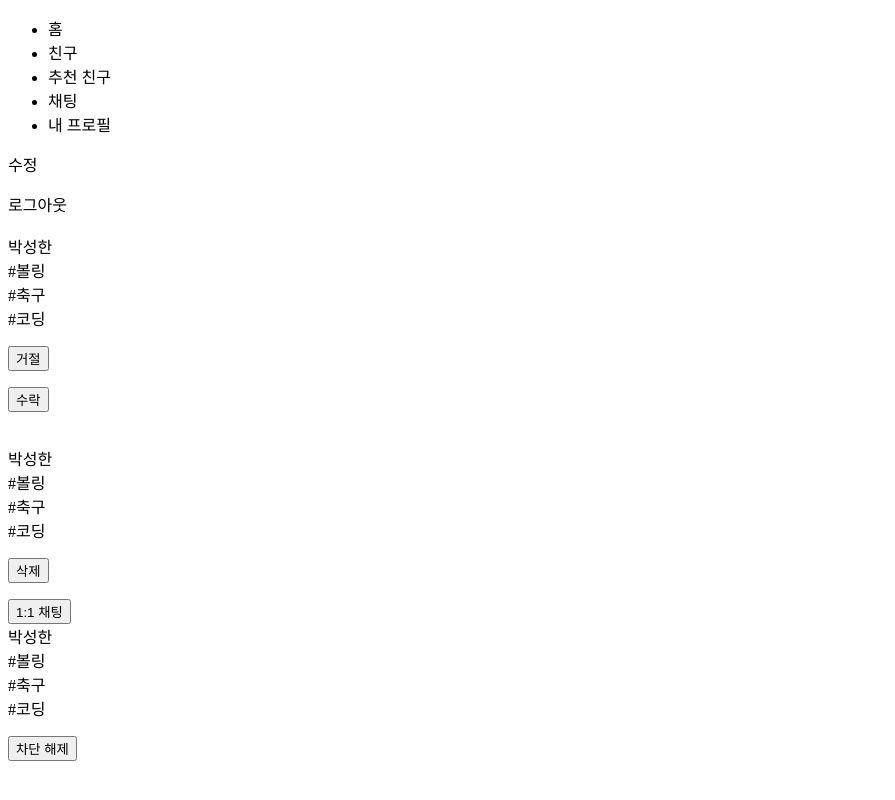
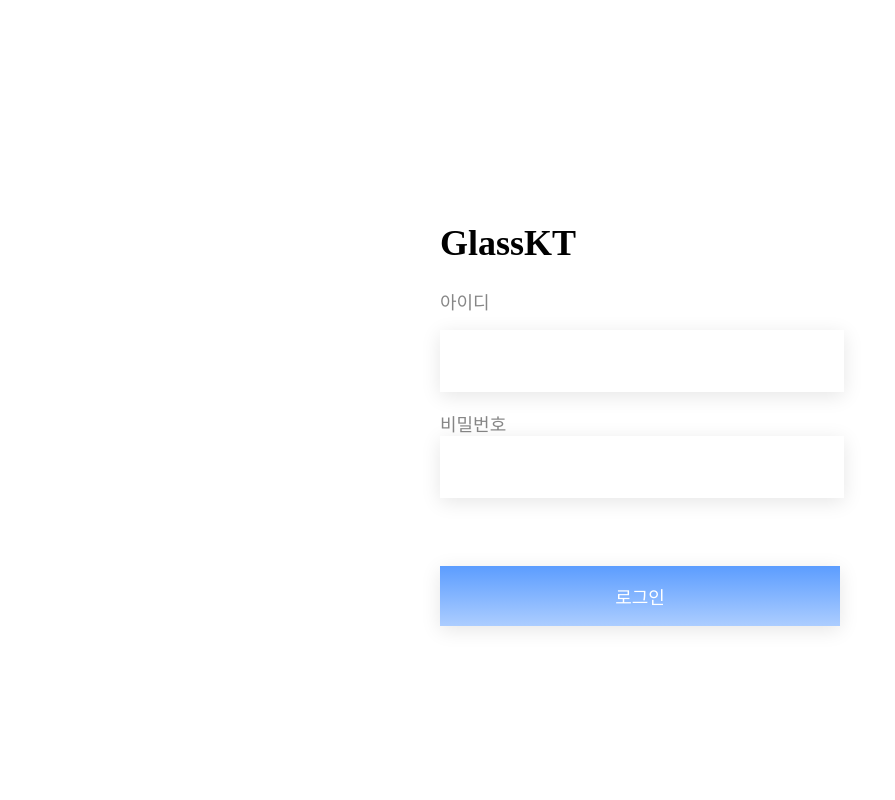
Before and after one commit to GlassKT/GLASS_KT_V2, a React app: page / in a window 1280 px wide. Shown: the top 800 px of the page, without its empty margins (0-895 px from the left). Built offline with nearby package versions, Linux system fonts and the light colour scheme.

Commit message:
login Ui

```diff
--- a/src/components/login/LoginForm.ts
+++ b/src/components/login/LoginForm.ts
@@ -1,9 +1,79 @@
 import styled from "styled-components";
 
-const Login = styled.form``;
+const Login = styled.form`
+  width: 400px;
+  min-height: 420px;
+  font-family: "Noto Sans KR";
+  font-style: normal;
+  font-weight: 500;
+  font-size: 18px;
+  font-size: 18px;
+`;
 
-const Input = styled.input``;
+const Input = styled.input`
+  width: 400px;
+  height: 60px;
+  border: none;
+  background: #ffffff;
+  font-size: 20px;
+  box-shadow: 0px 4px 20px rgba(0, 0, 0, 0.1);
 
-const LoginRequest = styled.button``;
+  flex-shrink: 0;
+`;
 
-export { Login, Input, LoginRequest };
+const Label = styled.label`
+  color: #868686;
+`;
+
+const IdInputContainer = styled.div`
+  width: 400px;
+  height: 104px;
+
+  display: flex;
+  justify-content: space-between;
+  flex-direction: column;
+
+  flex-shrink: 0;
+
+  & + & {
+    margin-top: 18px;
+  }
+`;
+
+const LoginRequest = styled.button`
+  border: none;
+  width: 400px;
+  height: 60px;
+
+  margin-top: 68px;
+  color: white;
+  font-size: 18px;
+  background: linear-gradient(
+    180deg,
+    #5c9dff 0%,
+    rgba(92, 157, 255, 0.51) 100%
+  );
+
+  flex-shrink: 0;
+  box-shadow: 0px 4px 20px rgba(0, 0, 0, 0.1);
+  &:hover {
+    cursor: pointer;
+    background: linear-gradient(
+      180deg,
+      #5c9dff 100%,
+      rgba(92, 157, 255, 0.51) 100%
+    );
+  }
+`;
+const PasswordInputContainer = styled.div`
+  width: 400px;
+  height: 104px;
+`;
+export {
+  Login,
+  Input,
+  LoginRequest,
+  IdInputContainer,
+  Label,
+  PasswordInputContainer,
+};
--- a/src/components/login/index.tsx
+++ b/src/components/login/index.tsx
@@ -1,15 +1,29 @@
 import React from "react";
 import useLogin from "./hooks/useLogin";
-import { Input, Login, LoginRequest } from "./LoginForm";
+import {
+  Input,
+  Login,
+  LoginRequest,
+  IdInputContainer,
+  Label,
+  PasswordInputContainer,
+} from "./LoginForm";
 
 const LoginForm = (): JSX.Element => {
   const { loginRequest, idRef, pwRef } = useLogin();
 
   return (
     <Login onSubmit={loginRequest}>
-      <Input type="text" ref={idRef} maxLength={30} required />
-      <Input type="password" ref={pwRef} required />
-      <LoginRequest type="submit">전송</LoginRequest>
+      <h1>GlassKT</h1>
+      <IdInputContainer>
+        <Label htmlFor="id">아이디</Label>
+        <Input id="id" type="text" ref={idRef} maxLength={30} required />
+      </IdInputContainer>
+      <IdInputContainer>
+        <Label htmlFor="pass">비밀번호</Label>
+        <Input id="pass" type="password" ref={pwRef} required />
+        <LoginRequest type="submit">로그인</LoginRequest>
+      </IdInputContainer>
     </Login>
   );
 };
--- a/src/core/reducers/user/UserState.ts
+++ b/src/core/reducers/user/UserState.ts
@@ -1,6 +1,6 @@
 import { UserState } from "../../../type/interface/redux/user/user.interface";
 
 export const userState: UserState = {
-  login: true,
+  login: false,
   user: null,
 };
--- a/src/pages/login/login.style.ts
+++ b/src/pages/login/login.style.ts
@@ -1,5 +1,11 @@
 import styled from "styled-components";
 
-const LoginStyle = styled.div``;
+const LoginStyle = styled.div`
+  display: flex;
+  justify-content: center;
+  align-items: center;
+  width: 100%;
+  height: 100vh;
+`;
 
 export default LoginStyle;
```
